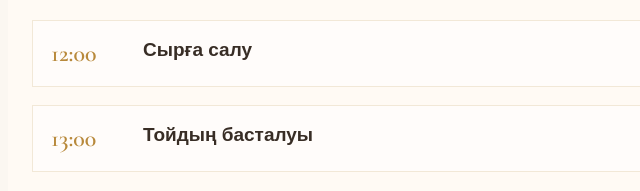
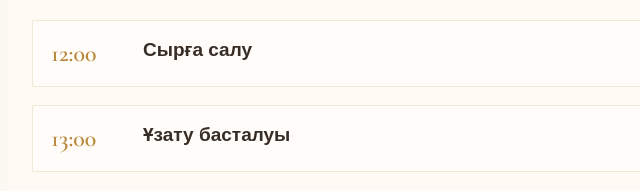
Before and after one commit to ValeriyDeg/index, a plain HTML site: page index.html in a window 1280 px wide. Shown: the part 1000-1191 px from the top of the page, 272-912 px from the left. Drawn offline with nearby package versions, Linux system fonts and the light colour scheme; a web font is replaced by a local one.

Commit message:
Update index.html

```diff
--- a/index.html
+++ b/index.html
@@ -461,7 +461,7 @@
       <div class="timeline-time">13:00</div>
 
       <div class="timeline-content">
-        <div class="timeline-title">Тойдың басталуы</div>
+        <div class="timeline-title">Ұзату басталуы</div>
       </div>
     </div>
 
```
